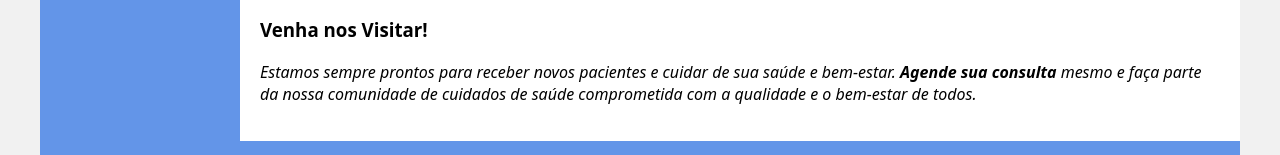
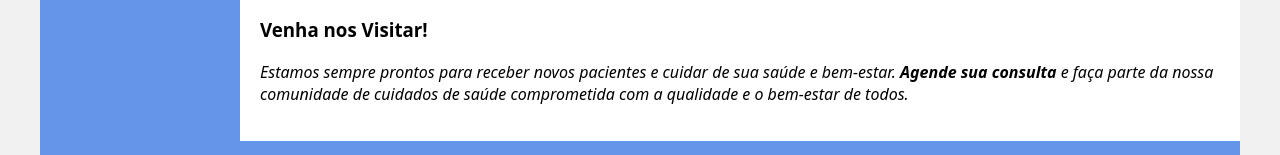
Before and after one commit to michellesass/dio-criando-seu-primeiro-site-completo-com-html, a plain HTML site: page sobre-a-clinica.html in a window 1280 px wide. Shown: the part 1050-1205 px from the top of the page. Drawn offline with Linux system fonts and the light colour scheme.

Commit message:
Update sobre-a-clinica.html

```diff
--- a/sobre-a-clinica.html
+++ b/sobre-a-clinica.html
@@ -53,7 +53,7 @@
                 <p>Além de fornecer cuidados médicos de qualidade, a Clínica Médica Saúde & Bem-Estar está comprometida com o bem-estar da comunidade em que está inserida. Participamos ativamente de iniciativas sociais e comunitárias, oferecendo programas de saúde preventiva, palestras educativas e apoio a organizações locais sem fins lucrativos, com o objetivo de promover um estilo de vida saudável e contribuir para o desenvolvimento da nossa cidade. </p>
 
                 <h3>Venha nos Visitar!</h3>
-                <i>Estamos sempre prontos para receber novos pacientes e cuidar de sua saúde e bem-estar. <b>Agende sua consulta </b> mesmo e faça parte da nossa comunidade de cuidados de saúde comprometida com a qualidade e o bem-estar de todos.</i></p>
+                <i>Estamos sempre prontos para receber novos pacientes e cuidar de sua saúde e bem-estar. <b>Agende sua consulta </b> e faça parte da nossa comunidade de cuidados de saúde comprometida com a qualidade e o bem-estar de todos.</i></p>
             </div>
 
             <div class="footer">
```
